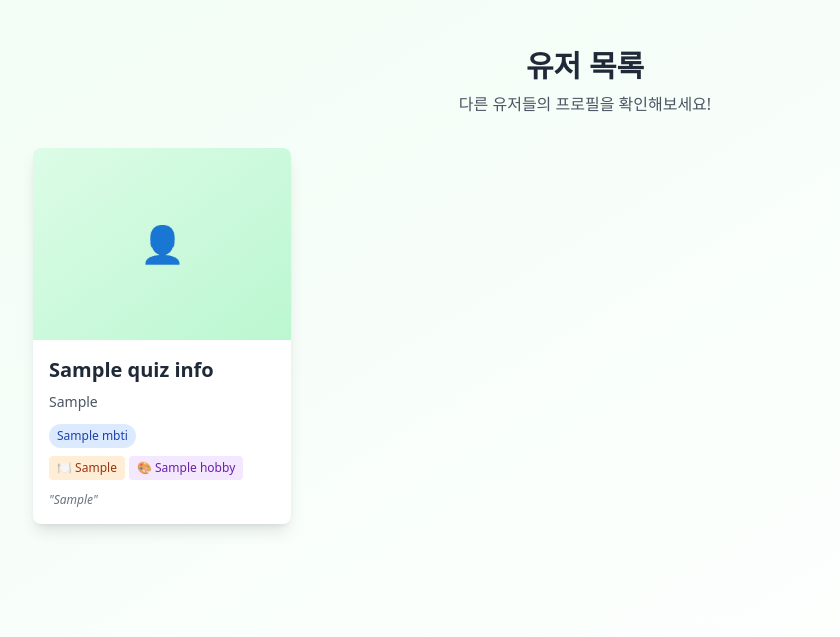
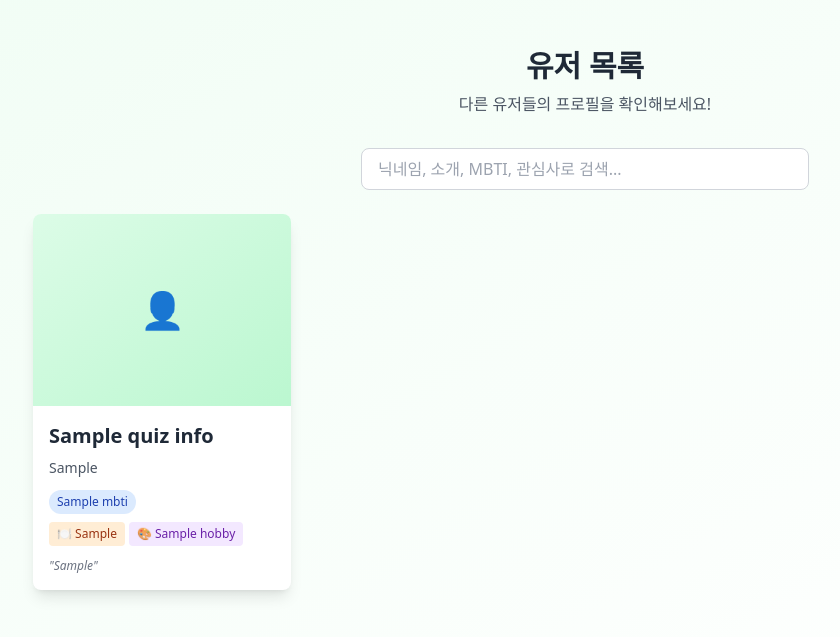
Before and after one commit to Kimhyeog/craftion_jungle_miniproject_team2, a Flask app: page /quiz/list in a window 1280 px wide. Shown: the part 144-781 px from the top of the page, without its empty margins (55-895 px from the left). Run offline with Flask 3, Linux system fonts and the light colour scheme; a database or web service that is not in the repository returns one stand-in record (values such as "Sample title"); some libraries are stand-ins or nearby versions.

Commit message:
검색기능 추가

```diff
--- a/blueprints/quiz.py
+++ b/blueprints/quiz.py
@@ -1,4 +1,4 @@
-from flask import Blueprint, render_template
+from flask import Blueprint, render_template, request, jsonify
 from database import db
 
 # Quiz Blueprint 생성
@@ -6,10 +6,11 @@ quiz_bp = Blueprint('quiz', __name__)
 
 @quiz_bp.route("/list")
 def quiz_list():
-    """유저 목록 페이지 - DB에서 모든 유저의 quizInfo를 가져와서 카드로 표시"""
-    # DB에서 모든 유저의 quizInfo 데이터를 가져옵니다
-    users = list(db.users.find({}, {'quizInfo': 1, 'userId': 1}))
-    return render_template("quiz/list.html", users=users)
+
+        users = list(db.users.find({}, {'quizInfo': 1, 'userId': 1}))
+
+        return render_template("quiz/list.html", users=users )
+
 
 @quiz_bp.route("/dashboard")
 def quiz_dashboard():
--- a/templates/quiz/list.html
+++ b/templates/quiz/list.html
@@ -4,6 +4,33 @@
   <div class="text-center mb-8">
     <h1 class="text-3xl font-bold text-gray-800 mb-2">유저 목록</h1>
     <p class="text-gray-600">다른 유저들의 프로필을 확인해보세요!</p>
+  </div>
+
+  <!-- 검색창 UI -->
+  <div class="mb-6">
+    <div class="max-w-md mx-auto">
+      <div class="relative">
+        <input
+          type="text"
+          id="searchInput"
+          placeholder="닉네임, 소개, MBTI, 관심사로 검색..."
+          value="{{ search_keyword or '' }}"
+          class="w-full px-4 py-2 border border-gray-300 rounded-lg focus:ring-2 focus:ring-green-500 focus:border-transparent"
+        >
+        <!-- <button
+          id="searchBtn"
+          class="absolute right-2 top-2 text-gray-400 hover:text-gray-600"
+        >
+          🔍
+        </button> -->
+      </div>
+    </div>
+  </div>
+
+  <!-- 검색 결과 없음 메시지 -->
+  <div id="noResults" class="text-center py-8 hidden">
+    <div class="text-4xl mb-2">🔍</div>
+    <p class="text-gray-600">검색 결과가 없습니다.</p>
   </div>
 
   <!-- 유저 카드 그리드 -->
@@ -21,17 +48,17 @@
       <!-- 카드 내용 -->
       <div class="p-4">
         <!-- 닉네임 -->
-        <h3 class="text-xl font-bold text-gray-800 mb-2">{{ user.quizInfo.nickName }}</h3>
+        <h3 class="text-xl font-bold text-gray-800 mb-2" data-search="nickname">{{ user.quizInfo.nickName }}</h3>
 
         <!-- 한 줄 소개 -->
         {% if user.quizInfo.selfIntro %}
-        <p class="text-gray-600 text-sm mb-3 line-clamp-2">{{ user.quizInfo.selfIntro }}</p>
+        <p class="text-gray-600 text-sm mb-3 line-clamp-2" data-search="intro">{{ user.quizInfo.selfIntro }}</p>
         {% endif %}
 
         <!-- MBTI -->
         {% if user.quizInfo.mbti %}
         <div class="flex items-center mb-2">
-          <span class="bg-blue-100 text-blue-800 text-xs font-medium px-2 py-1 rounded-full">
+          <span class="bg-blue-100 text-blue-800 text-xs font-medium px-2 py-1 rounded-full" data-search="mbti">
             {{ user.quizInfo.mbti }}
           </span>
         </div>
@@ -40,16 +67,16 @@
         <!-- 관심사 -->
         <div class="flex flex-wrap gap-1 mb-3">
           {% if user.quizInfo.favoriteFood %}
-          <span class="bg-orange-100 text-orange-800 text-xs px-2 py-1 rounded">🍽️ {{ user.quizInfo.favoriteFood }}</span>
+          <span class="bg-orange-100 text-orange-800 text-xs px-2 py-1 rounded" data-search="food">🍽️ {{ user.quizInfo.favoriteFood }}</span>
           {% endif %}
           {% if user.quizInfo.hobby %}
-          <span class="bg-purple-100 text-purple-800 text-xs px-2 py-1 rounded">🎨 {{ user.quizInfo.hobby }}</span>
+          <span class="bg-purple-100 text-purple-800 text-xs px-2 py-1 rounded" data-search="hobby">🎨 {{ user.quizInfo.hobby }}</span>
           {% endif %}
         </div>
 
         <!-- 동기 -->
         {% if user.quizInfo.selfMotive %}
-        <p class="text-gray-500 text-xs italic">"{{ user.quizInfo.selfMotive }}"</p>
+        <p class="text-gray-500 text-xs italic" data-search="motive">"{{ user.quizInfo.selfMotive }}"</p>
         {% endif %}
       </div>
     </div>
@@ -60,18 +87,31 @@
   {% if not users %}
   <div class="text-center py-12">
     <div class="text-6xl mb-4">😔</div>
-    <h3 class="text-xl font-semibold text-gray-700 mb-2">아직 등록된 유저가 없습니다</h3>
-    <p class="text-gray-500">첫 번째 유저가 되어보세요!</p>
+    <h3 class="text-xl font-semibold text-gray-700 mb-2">
+      {% if search_keyword %}
+      "{{ search_keyword }}"에 대한 검색 결과가 없습니다
+      {% else %}
+      아직 등록된 유저가 없습니다
+      {% endif %}
+    </h3>
+    <p class="text-gray-500">
+      {% if search_keyword %}
+      다른 키워드로 검색해보세요.
+      {% else %}
+      첫 번째 유저가 되어보세요!
+      {% endif %}
+    </p>
   </div>
   {% endif %}
 </section>
 
-<!-- 카드 클릭 시 이동할 페이지를 위한 JavaScript -->
+
 <script>
+
 document.addEventListener('DOMContentLoaded', function() {
+
   // 모든 유저 카드에 클릭 이벤트 추가
   const userCards = document.querySelectorAll('.user-card');
-
   userCards.forEach(card => {
     card.addEventListener('click', function() {
       const userId = this.getAttribute('data-user-id');
@@ -79,7 +119,57 @@ document.addEventListener('DOMContentLoaded', function() {
       window.location.href = `/user/profile/${userId}`;
     });
   });
+
+  // 실시간 검색 기능
+  const searchInput = document.getElementById('searchInput');
+  searchInput.addEventListener('input', function() {
+    const keyword = this.value.toLowerCase().trim();
+    filterCards(keyword);
+  });
 });
+
+// 카드 필터링 함수
+function filterCards(keyword) {
+  const cards = document.querySelectorAll('.user-card');
+  let visibleCount = 0;
+
+  cards.forEach(card => {
+    // data-search 속성을 가진 모든 요소들 찾기
+    const searchableElements = card.querySelectorAll('[data-search]');
+    let searchableText = '';
+
+    // 각 검색 가능한 요소의 텍스트를 수집
+    searchableElements.forEach(element => {
+      searchableText += element.textContent.toLowerCase() + ' ';
+    });
+
+    // 검색어가 비어있거나 포함되어 있으면 표시
+    if (keyword === '' || searchableText.includes(keyword)) {
+      card.style.display = 'block';
+      visibleCount++;
+    } else {
+      card.style.display = 'none';
+    }
+  });
+
+  // 검색 결과가 없을 때 메시지 표시
+  updateNoResultsMessage(keyword, visibleCount);
+}
+
+// 검색 결과 없음 메시지 업데이트
+function updateNoResultsMessage(keyword, visibleCount) {
+  const noResultsDiv = document.getElementById('noResults');
+
+  if (keyword && visibleCount === 0) {
+    noResultsDiv.style.display = 'block';
+    noResultsDiv.innerHTML = `
+      <div class="text-4xl mb-2">🔍</div>
+      <p class="text-gray-600">"${keyword}"에 대한 검색 결과가 없습니다.</p>
+    `;
+  } else {
+    noResultsDiv.style.display = 'none';
+  }
+}
 </script>
 
 <style>
```
